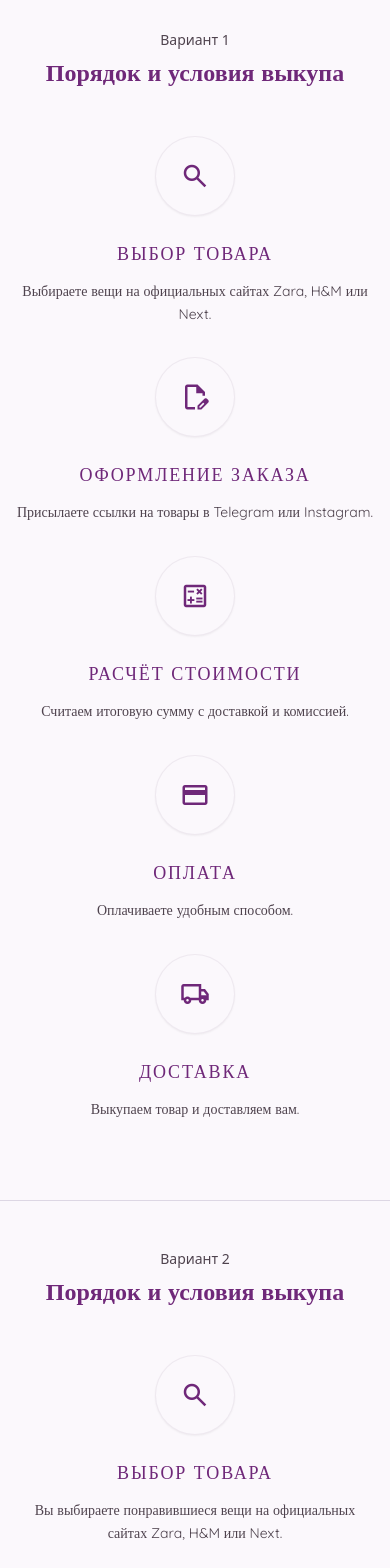
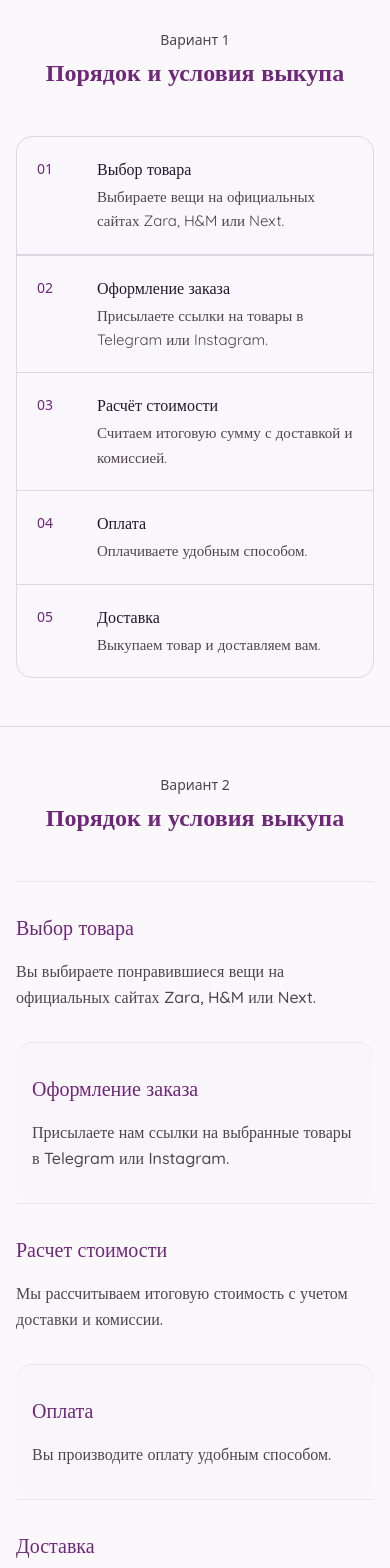
Before and after one commit to Hilrein/belkson, a React (Vite) app: page / in a window 390 px wide. Shown: the part 2520-4088 px from the top of the page. Built offline with nearby package versions, Linux system fonts and the light colour scheme; no server answers.

Commit message:
fix: restore original visual designs for Variant 1 (List), Variant 2 (Editorial), and Variant 3 (Icons)

```diff
--- a/src/HomePage.tsx
+++ b/src/HomePage.tsx
@@ -353,16 +353,101 @@ export default function HomePage() {
           </div>
         </div>
       </section>
-      {/* Dynamic Purchase Terms Variants */}
+      {/* Dynamic Purchase Terms Variants with original design styles restored */}
       {variants
         .filter((v) => v.isActive !== false)
-        .map((variant) => (
+        .map((variant, vIdx) => {
+          const layoutStyle =
+            variant.layout ||
+            (variant.id === 'v1' || vIdx === 0
+              ? 'list'
+              : variant.id === 'v2' || vIdx === 1
+                ? 'editorial'
+                : 'icons')
+
+          if (layoutStyle === 'list') {
+            return (
+              <section
+                key={variant.id}
+                className="max-w-[1200px] mx-auto px-margin-mobile md:px-margin-desktop py-12 md:py-20 border-t border-surface-dim"
+              >
+                {variant.badge && (
+                  <p className="text-sm text-on-surface-variant mb-1.5 text-center font-sans">
+                    {variant.badge}
+                  </p>
+                )}
+                <h2 className="font-headline-md text-headline-md text-primary mb-12 text-center">
+                  {variant.title}
+                </h2>
+                <ol className="max-w-4xl mx-auto divide-y divide-surface-dim rounded-2xl bg-surface-container-low/40 border border-surface-dim overflow-hidden shadow-xs">
+                  {variant.steps.map((step, i) => (
+                    <li
+                      key={step.id || step.title || i}
+                      className={`grid grid-cols-[3rem_1fr] md:grid-cols-[4.5rem_minmax(0,12rem)_1fr] gap-x-3 md:gap-x-6 gap-y-1 px-5 md:px-7 py-5 md:py-6 ${
+                        i < variant.steps.length - 1 ? 'border-b border-surface-dim' : ''
+                      }`}
+                    >
+                      <span className="text-sm text-primary tabular-nums pt-0.5 font-sans font-medium">
+                        {step.stepLabel || String(i + 1).padStart(2, '0')}
+                      </span>
+                      <h3 className="text-base md:text-lg font-medium text-on-surface">
+                        {step.title}
+                      </h3>
+                      <p className="col-start-2 md:col-start-3 text-[15px] text-on-surface-variant leading-relaxed">
+                        {step.description}
+                      </p>
+                    </li>
+                  ))}
+                </ol>
+              </section>
+            )
+          }
+
+          if (layoutStyle === 'editorial') {
+            return (
+              <section
+                key={variant.id}
+                className="max-w-[1200px] mx-auto px-margin-mobile md:px-margin-desktop py-12 md:py-20 border-t border-surface-dim"
+              >
+                {variant.badge && (
+                  <p className="text-sm text-on-surface-variant mb-1.5 text-center font-sans">
+                    {variant.badge}
+                  </p>
+                )}
+                <h2 className="font-headline-md text-headline-md text-primary mb-12 text-center">
+                  {variant.title}
+                </h2>
+                <div className="max-w-4xl mx-auto flex flex-col">
+                  {variant.steps.map((step, i) => (
+                    <div
+                      key={step.id || step.title || i}
+                      className={`py-8 border-t border-[#ce7ed5]/20 flex flex-col md:flex-row gap-4 md:gap-12 items-start ${
+                        i % 2 === 1 ? 'bg-surface-container-low/50 px-4 sm:px-6 rounded-2xl' : ''
+                      } ${i === variant.steps.length - 1 ? 'border-b' : ''}`}
+                    >
+                      <h3 className="font-headline-md text-xl text-primary md:w-1/3 shrink-0">
+                        {step.stepLabel ? `${step.stepLabel}: ${step.title}` : step.title}
+                      </h3>
+                      <p className="font-body-md text-body-md text-on-surface-variant leading-relaxed">
+                        {step.description}
+                      </p>
+                    </div>
+                  ))}
+                </div>
+              </section>
+            )
+          }
+
+          // Default / Style 3: Visual Narrative (Icons)
+          return (
             <section
               key={variant.id}
               className="max-w-[1200px] mx-auto px-margin-mobile md:px-margin-desktop py-12 md:py-20 border-t border-surface-dim overflow-hidden font-[EB_Garamond,Plus_Jakarta_Sans,sans-serif]"
             >
               {variant.badge && (
-              <p className="text-sm text-on-surface-variant mb-1.5 text-center font-sans">{variant.badge}</p>
+                <p className="text-sm text-on-surface-variant mb-1.5 text-center font-sans">
+                  {variant.badge}
+                </p>
               )}
               <h2 className="font-headline-md text-headline-md text-primary mb-12 sm:mb-16 text-center">
                 {variant.title}
@@ -374,23 +459,31 @@ export default function HomePage() {
                     const labelPrefix = step.stepLabel ? `${step.stepLabel}: ` : ''
                     const fullTitle = `${labelPrefix}${step.title}`
                     return (
-                    <div key={step.id || step.title || idx} className="flex-1 min-w-[200px] snap-start group">
+                      <div
+                        key={step.id || step.title || idx}
+                        className="flex-1 min-w-[200px] snap-start group"
+                      >
                         {step.icon && step.icon !== 'none' && step.icon.trim() !== '' && (
                           <div className="w-20 h-20 mx-auto bg-surface border border-outline-variant/30 text-primary rounded-full flex items-center justify-center mb-6 shadow-sm group-hover:bg-[#ce7ed5]/10 group-hover:border-[#ce7ed5] transition-colors duration-300">
-                          <span className="material-symbols-outlined text-3xl font-light">{step.icon}</span>
+                            <span className="material-symbols-outlined text-3xl font-light">
+                              {step.icon}
+                            </span>
                           </div>
                         )}
                         <h3 className="text-center font-body-lg text-lg text-primary mb-3 uppercase tracking-widest font-medium">
                           {fullTitle}
                         </h3>
-                      <p className="text-center font-body-md text-on-surface-variant text-sm leading-relaxed">{step.description}</p>
+                        <p className="text-center font-body-md text-on-surface-variant text-sm leading-relaxed">
+                          {step.description}
+                        </p>
                       </div>
                     )
                   })}
                 </div>
               </div>
             </section>
-        ))}
+          )
+        })}
     </main>
   )
 }
--- a/src/store/PurchaseTermsContext.tsx
+++ b/src/store/PurchaseTermsContext.tsx
@@ -13,6 +13,7 @@ export type PurchaseVariant = {
   badge: string
   title: string
   isActive: boolean
+  layout?: 'list' | 'editorial' | 'icons'
   steps: PurchaseTermStep[]
 }
 
@@ -30,6 +31,7 @@ export const DEFAULT_DYNAMIC_VARIANTS: PurchaseVariant[] = [
     badge: 'Вариант 1',
     title: 'Порядок и условия выкупа',
     isActive: true,
+    layout: 'list',
     steps: [
       { id: '1', icon: 'search', title: 'Выбор товара', description: 'Выбираете вещи на официальных сайтах Zara, H&M или Next.' },
       { id: '2', icon: 'edit_document', title: 'Оформление заказа', description: 'Присылаете ссылки на товары в Telegram или Instagram.' },
@@ -43,6 +45,7 @@ export const DEFAULT_DYNAMIC_VARIANTS: PurchaseVariant[] = [
     badge: 'Вариант 2',
     title: 'Порядок и условия выкупа',
     isActive: true,
+    layout: 'editorial',
     steps: [
       { id: '1', icon: 'search', title: 'Выбор товара', description: 'Вы выбираете понравившиеся вещи на официальных сайтах Zara, H&M или Next.' },
       { id: '2', icon: 'edit_document', title: 'Оформление заказа', description: 'Присылаете нам ссылки на выбранные товары в Telegram или Instagram.' },
@@ -56,6 +59,7 @@ export const DEFAULT_DYNAMIC_VARIANTS: PurchaseVariant[] = [
     badge: 'Вариант 3',
     title: 'Порядок и условия выкупа',
     isActive: true,
+    layout: 'icons',
     steps: [
       { id: '1', icon: 'search', title: 'Выбор товара', description: 'Вы выбираете понравившиеся вещи на официальных сайтах Zara, H&M или Next.' },
       { id: '2', icon: 'edit_document', title: 'Оформление заказа', description: 'Присылаете нам ссылки на выбранные товары в Telegram или Instagram.' },
```
Also changed, not shown: src/admin/AdminPage.tsx (+25 -2 lines). Lines whose indentation alone changed are shown as unchanged.
